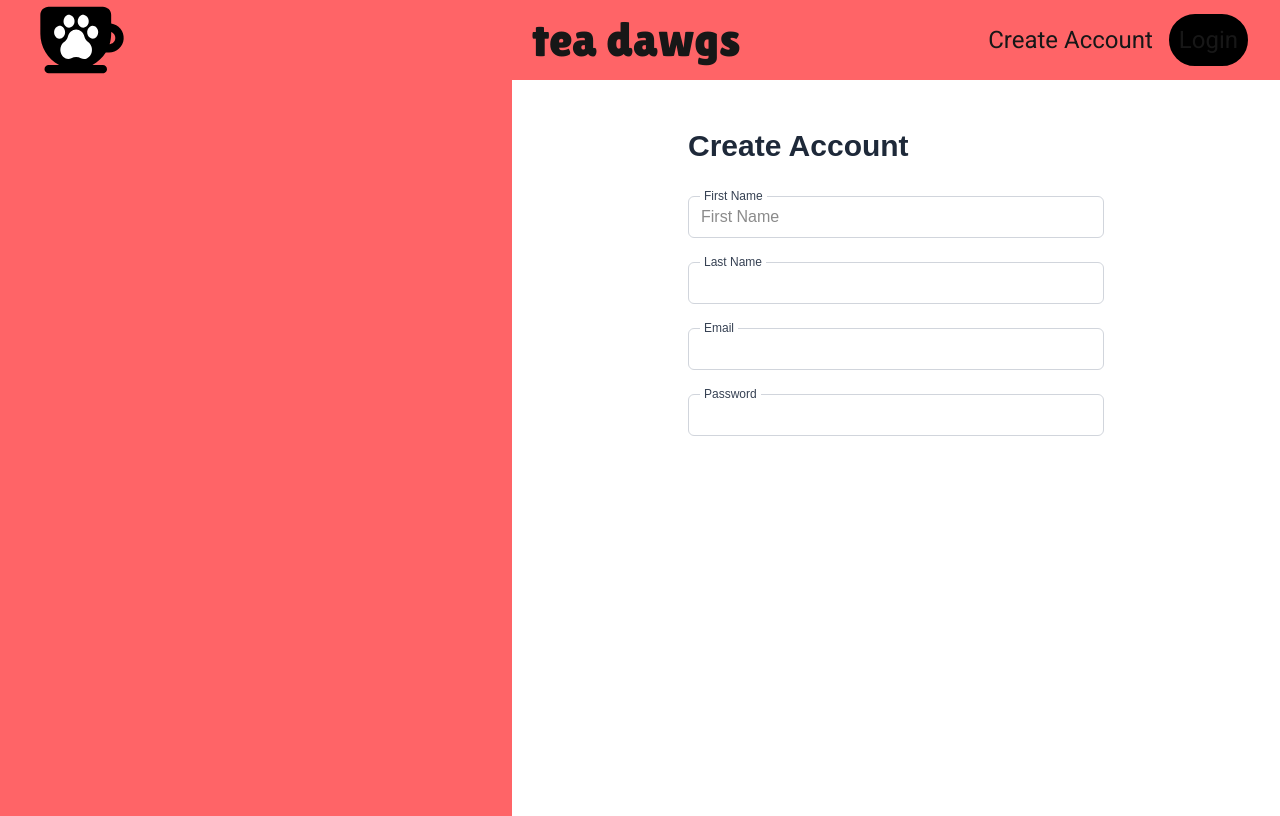
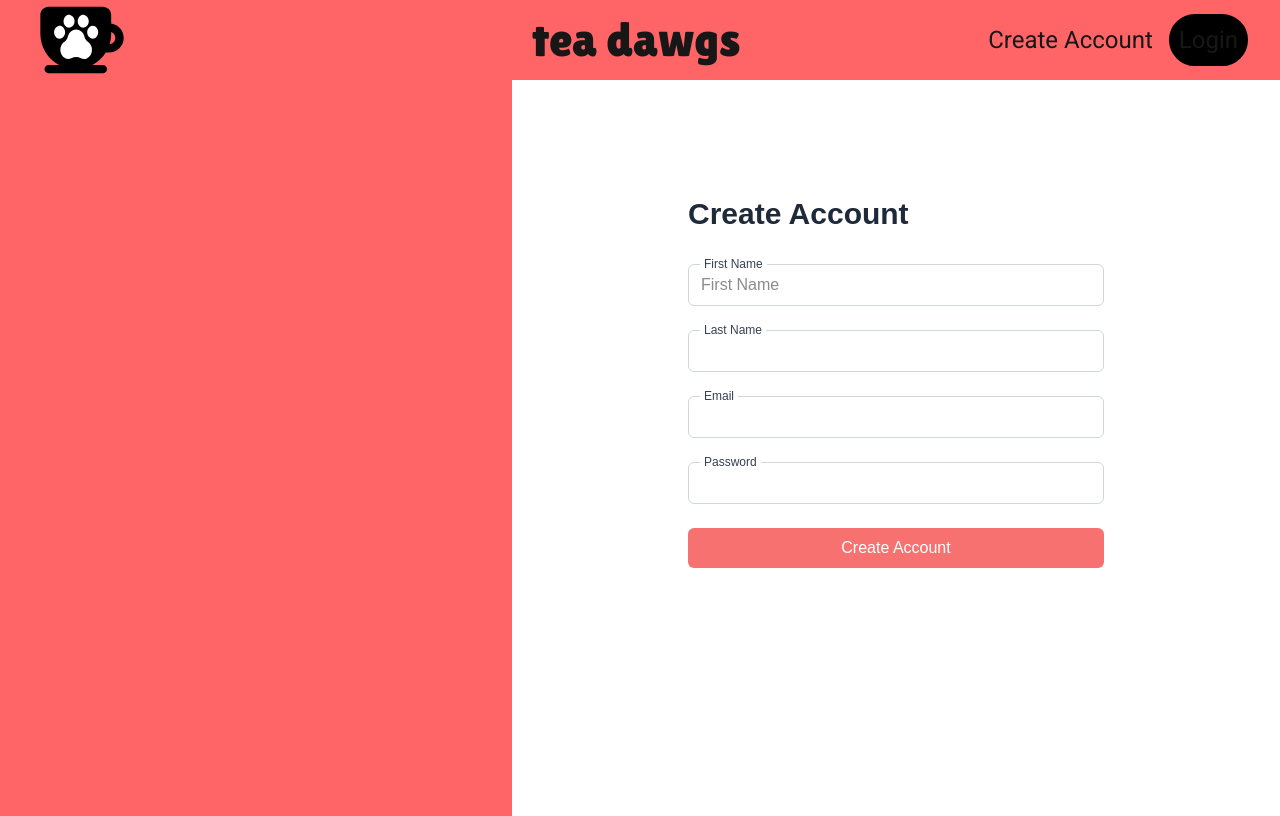
Before and after one commit to Firedynex/Minions-Project, a Next.js app in the folder teadawgs-minions-project/: page /create-account-page in a window 1280 px wide. Built offline with nearby package versions, Linux system fonts and the light colour scheme.

Commit message:
create account button and realignment

```diff
--- a/teadawgs-minions-project/src/app/create-account-page/page.tsx
+++ b/teadawgs-minions-project/src/app/create-account-page/page.tsx
@@ -9,7 +9,7 @@ export default function CreateAccountPage() {
                 <div className="w-[40%] bg-red-400 min-h-[calc(100vh-4rem)]"
                 ></div>
                 <div className="w-3/5 bg-white">
-                    <main className="max-w-md mx-auto mt-8 p-4">
+                    <main className="max-w-md mx-auto mt-[100px] p-4">
                         <h1 className="text-3xl font-bold text-gray-800 mb-8">Create Account</h1>
                         <form className="space-y-6">
                             <div className="relative">
@@ -28,12 +28,11 @@ export default function CreateAccountPage() {
                                 <label htmlFor="password" className="absolute -top-2 left-3 px-1 text-xs font-medium text-gray-700 bg-white">Password</label>
                                 <input type="password" id="password" className="w-full px-3 py-2 border border-gray-300 rounded-md focus:outline-none focus:ring-2 focus:ring-[#f87171]" />
                             </div>
+                            <button type="submit" className="w-full bg-[#f87171] text-white py-2 px-4 rounded-md hover:bg-[#d13d3d] transition-color">Create Account</button>
                         </form>
                     </main>
+                </div>
             </div>
-            </div>
-
-
         </div>
     );
 }
```
